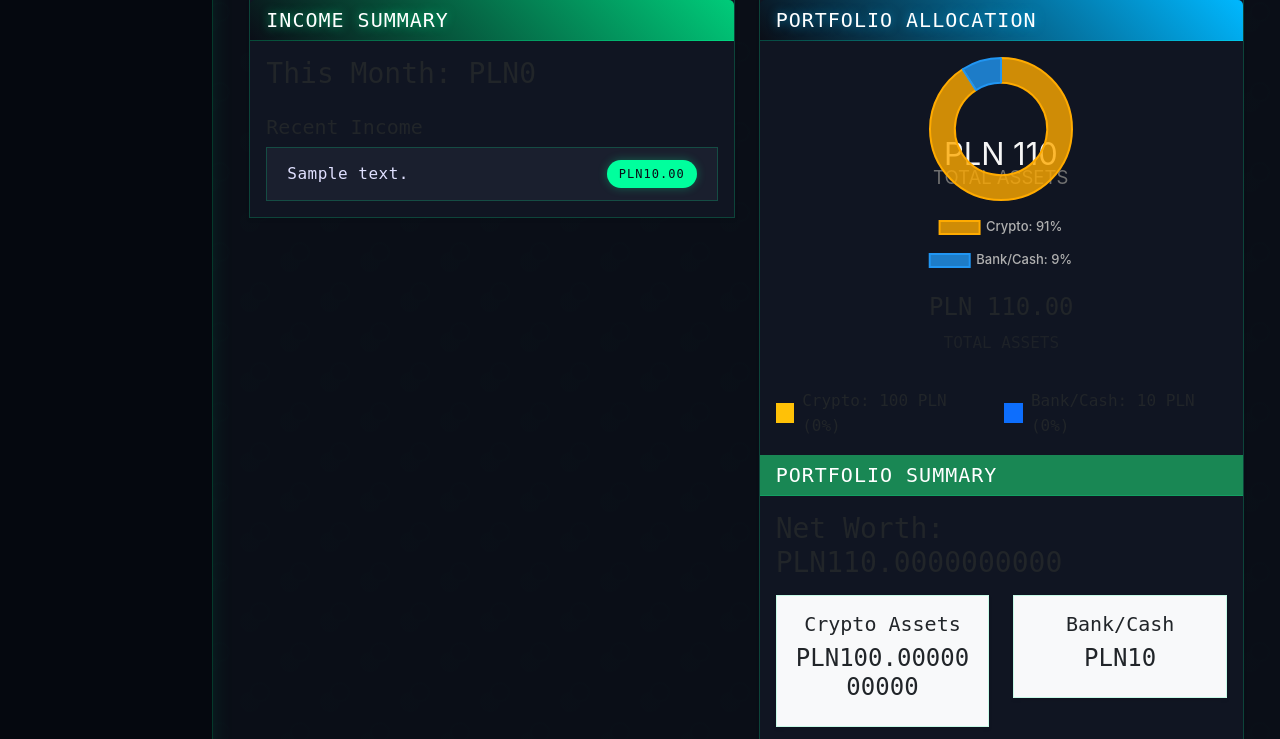
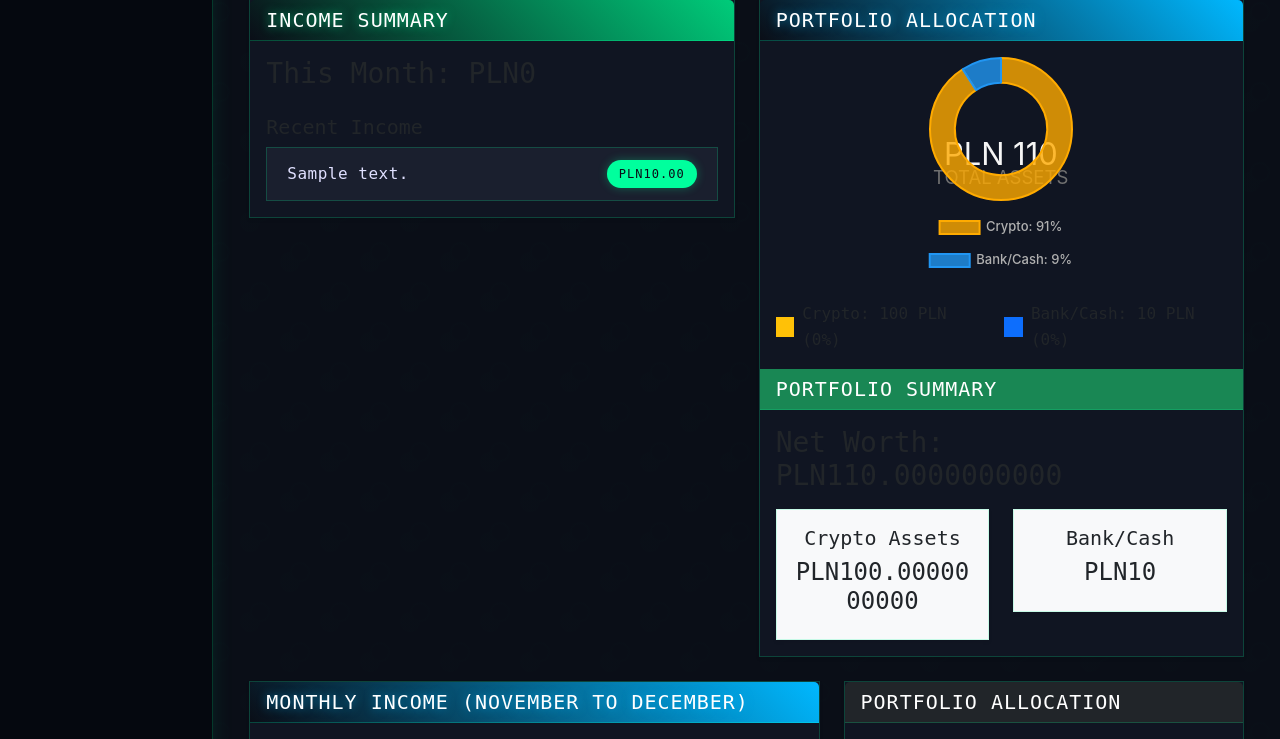
Before and after one commit to vic-cieslak/portfolio-income-manager, a Django app: page / in a window 1280 px wide. Shown: the part 438-1177 px from the top of the page. Run offline with Django 5.2, Linux system fonts and the light colour scheme; a user stored in the database is signed in; tables that the repository leaves empty hold one stand-in row (values such as "Sample post").

Commit message:
Assistant checkpoint: Fixed portfolio chart text display
Assistant generated file changes:
- templates/core/dashboard.html: Remove duplicate total assets display
- static/js/dashboard-charts.js: Fix chart center text display, Add center text plugin to chart

---

User prompt:

pie chart doesnt look good because there is text behind it. fix it

Replit-Commit-Author: Assistant
Replit-Commit-Session-Id: dcc0221c-8f5f-45e7-8769-55c75e4f8771

```diff
--- a/static/js/dashboard-charts.js
+++ b/static/js/dashboard-charts.js
@@ -9,8 +9,11 @@ document.addEventListener('DOMContentLoaded', function() {
     const portfolioData = JSON.parse(portfolioCtx.dataset.values || '[]');
     const portfolioLabels = JSON.parse(portfolioCtx.dataset.labels || '[]');
 
+    // Calculate total for center text
+    const totalValue = portfolioData.reduce((a, b) => a + b, 0);
+
     // Create chart with proper config
-    new Chart(portfolioCtx, {
+    const portfolioChart = new Chart(portfolioCtx, {
       type: 'doughnut',
       data: {
         labels: portfolioLabels,
@@ -96,7 +99,36 @@ document.addEventListener('DOMContentLoaded', function() {
             }
           }
         }
-      }
+      },
+      plugins: [{
+        id: 'centerText',
+        beforeDraw: function(chart) {
+          const width = chart.width;
+          const height = chart.height;
+          const ctx = chart.ctx;
+
+          ctx.restore();
+
+          // Font size based on canvas size
+          const fontSize = (height / 180).toFixed(2);
+          ctx.font = `bold ${fontSize}em 'Inter', sans-serif`;
+          ctx.textBaseline = 'middle';
+          ctx.textAlign = 'center';
+
+          // Value text
+          const total = chart.data.datasets[0].data.reduce((a, b) => a + b, 0);
+          const text = `PLN ${total.toLocaleString('pl-PL', {minimumFractionDigits: 2, maximumFractionDigits: 2})}`;
+          ctx.fillStyle = '#f5f5f5';
+          ctx.fillText(text, width/2, height/2 - height/25);
+
+          // Label text
+          ctx.font = `${fontSize * 0.5}em 'Inter', sans-serif`;
+          ctx.fillStyle = '#707070';
+          ctx.fillText('TOTAL ASSETS', width/2, height/2 + height/15);
+
+          ctx.save();
+        }
+      }]
     });
   }
 });
--- a/templates/core/dashboard.html
+++ b/templates/core/dashboard.html
@@ -46,10 +46,6 @@
                     <canvas id="portfolioChart"
                             data-labels='{{ portfolio_labels|safe|default:"[]" }}'
                             data-values='{{ portfolio_data|safe|default:"[]" }}'></canvas>
-                </div>
-                <div class="text-center mb-2">
-                    <h4 class="text-neon">PLN {{ total_net_worth|floatformat:2 }}</h4>
-                    <p class="text-muted">TOTAL ASSETS</p>
                 </div>
                 <div class="d-flex justify-content-center w-100 mt-2">
                     <div class="d-flex align-items-center me-4">
```
